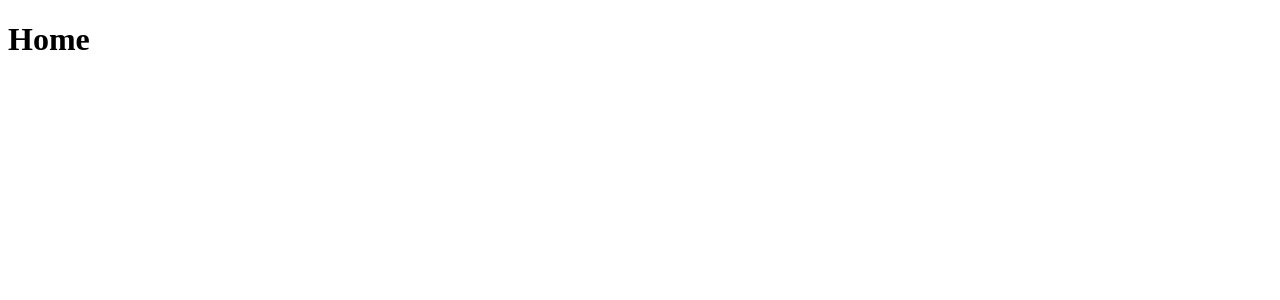
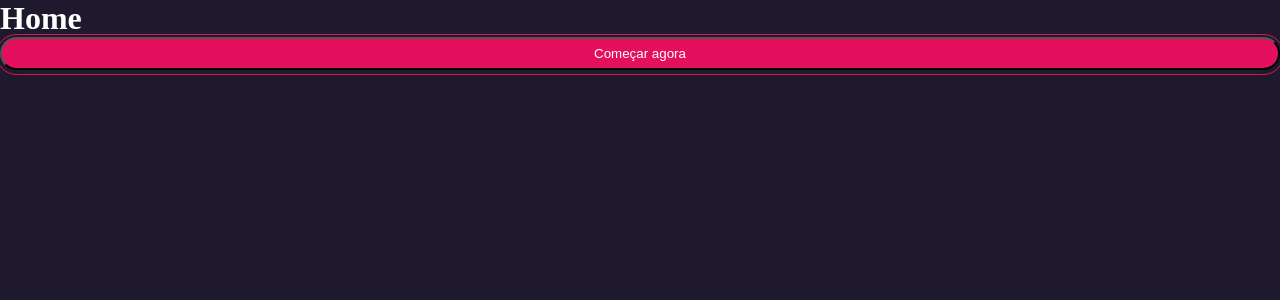
Before and after one commit to Jones-bass/cloneDIO, a React (Vite) app: page / in a window 1280 px wide. Shown: the top 300 px of the page. Built offline with nearby package versions, Linux system fonts and the light colour scheme.

Commit message:
Estreturando Botao

```diff
--- a/package.json
+++ b/package.json
@@ -10,11 +10,13 @@
   },
   "dependencies": {
     "react": "^18.2.0",
-    "react-dom": "^18.2.0"
+    "react-dom": "^18.2.0",
+    "styled-components": "^5.3.6"
   },
   "devDependencies": {
     "@types/react": "^18.0.22",
     "@types/react-dom": "^18.0.7",
+    "@types/styled-components": "^5.1.26",
     "@vitejs/plugin-react": "^2.2.0",
     "typescript": "^4.6.4",
     "vite": "^3.2.0"
--- a/src/App.tsx
+++ b/src/App.tsx
@@ -1,10 +1,12 @@
 
-import Home from './Home'
+import Home from './pages/Home'
+import { GlobalStyle } from './styles/global';
 
 function App() {
 
   return (
     <div>
+      <GlobalStyle />
       <Home />
     </div>)
 }
--- a/src/Home/index.tsx
+++ /dev/null
@@ -1,10 +0,0 @@
-
-
-export default function Home(){
-
-  return (
-    <div>
-      <h1>Home</h1>
-    </div>
-  )
-}
--- /dev/null
+++ b/src/components/Button/index.tsx
@@ -0,0 +1,20 @@
+
+import { ButtonContainer } from './styles';
+
+interface ButtonProps {
+  title: string
+  variant: string
+  onClick: () => void
+}
+
+const Button = ({ title, variant = "primary", onClick }: ButtonProps) => {
+  return (
+    <ButtonContainer
+      variant={variant}
+      onClick={onClick}
+        >{title}
+    </ButtonContainer>
+  )
+}
+
+export { Button }
--- /dev/null
+++ b/src/components/Button/styles.ts
@@ -0,0 +1,34 @@
+import styled, {css}  from 'styled-components';
+
+interface ButtonProps {
+    variant: string
+  }
+
+export const ButtonContainer = styled.button`
+    background: #565656;
+    border-radius: 22px;
+    position: relative;
+
+    color: #FFFFFF;
+    padding: 2px 12px;
+    min-width: 120px;
+    width: 100%;
+
+    ${({variant}: ButtonProps) => variant !== "primary" && css`
+        min-width: 167px;
+        height: 33px;
+
+        background: #E4105D;
+
+        &::after {
+            content: '';
+            position: absolute;
+            border: 1px solid #E4105D;
+            top: -5px;
+            left: -6px;
+            width: calc(100% + 10px);
+            height: calc(100% + 10px);
+            border-radius: 22px;
+        }
+    `}
+`
--- /dev/null
+++ b/src/pages/Home/index.tsx
@@ -0,0 +1,12 @@
+import { Button } from "../../components/Button";
+
+
+export default function Home() {
+
+  return (
+    <div>
+      <h1>Home</h1>
+      <Button title="Começar agora" variant="secondary" onClick={() => (console.log('teste'))} />
+    </div>
+  )
+}
--- /dev/null
+++ b/src/styles/global.ts
@@ -0,0 +1,14 @@
+import { createGlobalStyle } from 'styled-components'
+
+export const GlobalStyle = createGlobalStyle`
+
+  * {
+    margin: 0;
+    padding: 0;
+  }
+
+  body {
+    background-color: #1E192C;
+    color: #FFFFFF;
+  }
+`
```
Also changed, not shown: 1 other file (tests, documents, lock files or other folders).
